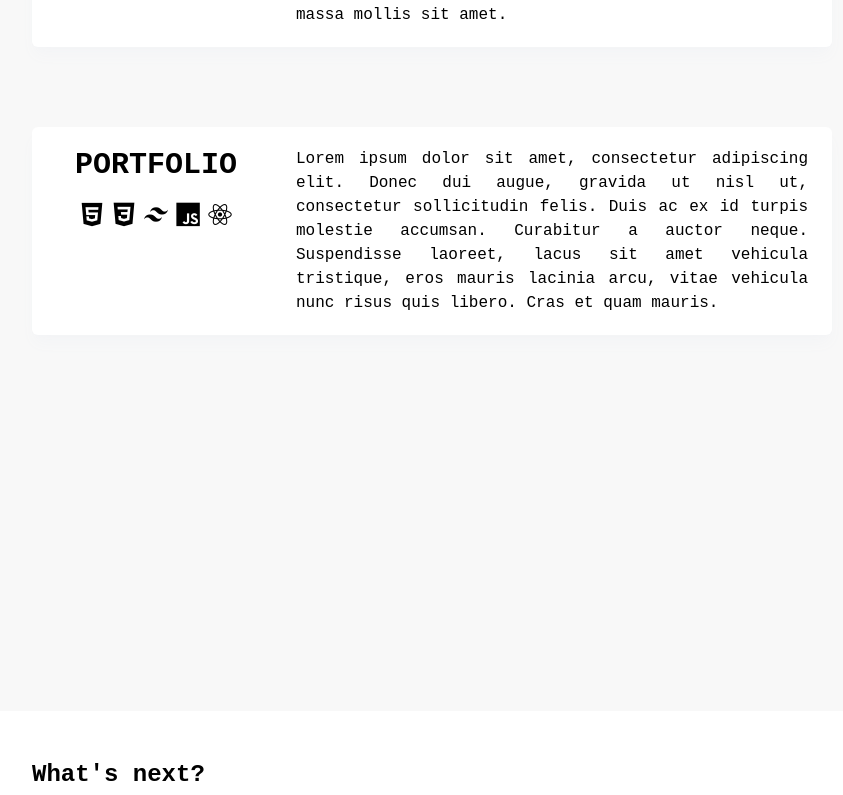
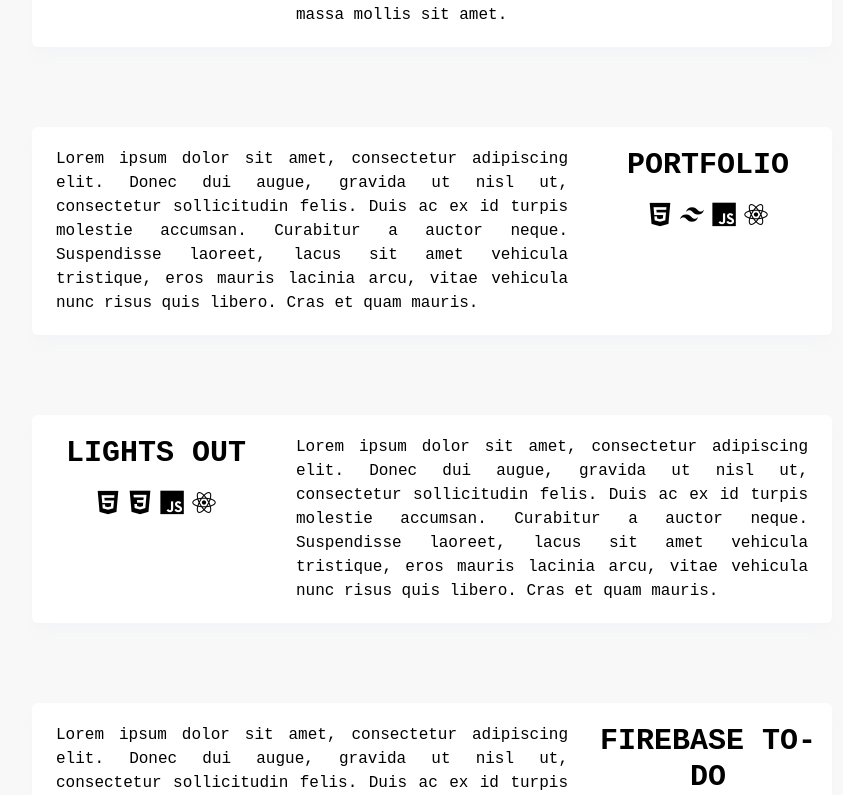
Before and after one commit to zacnation/react-portfolio, a React (Vite) app: page / in a window 1280 px wide. Shown: the part 1765-2560 px from the top of the page, without its empty margins (208-1051 px from the left). Built offline with nearby package versions, Linux system fonts and the light colour scheme.

Commit message:
Add inverted ProjectCard, and dummy projects

```diff
--- /dev/null
+++ b/src/components/ProjectCardInverted.jsx
@@ -0,0 +1,85 @@
+import PropTypes from "prop-types";
+
+export default function ProjectCard(props) {
+  return (
+    <div
+      className={`flex flex-col md:flex-row mb-20 py-5 px-1 rounded-md shadow-lg ${
+        props.darkMode
+          ? "bg-dark-II text-white shadow-very-dark"
+          : "bg-white shadow-gray-100"
+      }`}
+    >
+      <div className="md:flex">
+        <p className="text-justify px-5 font-thin">{props.description}</p>
+        <div>
+          <h2 className="text-3xl mb-4 md:pb-0 md:w-60">{props.title}</h2>
+          <div
+            className={`flex items-center justify-center space-x-2 hidden md:flex ${
+              props.darkMode ? "text-white" : "text-black"
+            }`}
+          >
+            {props.techs.map((item, index) => {
+              return item === "stimulus" ? (
+                <img
+                  src={
+                    props.darkMode
+                      ? "../../dist/stimulus-svgrepo-com.svg"
+                      : "https://www.svgrepo.com/show/354392/stimulus.svg"
+                  }
+                  alt=""
+                  className="w-6 h-6 inline"
+                />
+              ) : (
+                <i
+                  className={`text-2xl devicon-${item}-${
+                    item === "express" ? "original" : "plain"
+                  }`}
+                  key={index}
+                ></i>
+              );
+            })}
+          </div>
+        </div>
+        <div
+          className={`flex items-center justify-center space-x-2 pt-4 md:hidden ${
+            props.darkMode ? "text-white" : "text-black"
+          }`}
+        >
+          {props.techs.map((item, index) => {
+            return item === "stimulus" ? (
+              <img
+                src={
+                  props.darkMode
+                    ? "../../dist/stimulus-svgrepo-com.svg"
+                    : "https://www.svgrepo.com/show/354392/stimulus.svg"
+                }
+                alt=""
+                className="w-6 h-6"
+              />
+            ) : (
+              <i
+                className={`text-2xl devicon-${item}-${
+                  item === "express" ? "original" : "plain"
+                }`}
+                key={index}
+              ></i>
+            );
+          })}
+        </div>
+      </div>
+    </div>
+  );
+}
+
+// src={
+//   props.darkMode
+//     ? "lewagon-logo-white.svg"
+//     : "lewagon-logo-black.svg"
+// }
+
+ProjectCard.propTypes = {
+  darkMode: PropTypes.bool.isRequired,
+  title: PropTypes.string,
+  description: PropTypes.string,
+  techs: PropTypes.array,
+};
--- a/src/components/Projects.jsx
+++ b/src/components/Projects.jsx
@@ -1,5 +1,6 @@
 import PropTypes from "prop-types";
 import ProjectCard from "./ProjectCard";
+import ProjectCardInverted from "./ProjectCardInverted";
 
 export default function About(props) {
   return (
@@ -17,12 +18,43 @@ export default function About(props) {
           description="A Rails prototype of Mind Mission, a mindfulness training game for 9 to 11-year-olds. Sed sagittis felis turpis, vitae accumsan nibh lacinia in. Nulla nec tellus at sapien fringilla consequat. Cras ac ultrices neque. Suspendisse vehicula pretium maximus. Phasellus lorem risus, semper nec mauris et, luctus convallis nisi. Integer vel leo at erat dictum pharetra. Suspendisse efficitur lacus odio, nec porta massa mollis sit amet."
           techs={["ruby", "rails", "javascript", "stimulus"]}
         />
-        <ProjectCard
-          invert={true}
+        <ProjectCardInverted
           darkMode={props.darkMode}
           title="PORTFOLIO"
           description="Lorem ipsum dolor sit amet, consectetur adipiscing elit. Donec dui augue, gravida ut nisl ut, consectetur sollicitudin felis. Duis ac ex id turpis molestie accumsan. Curabitur a auctor neque. Suspendisse laoreet, lacus sit amet vehicula tristique, eros mauris lacinia arcu, vitae vehicula nunc risus quis libero. Cras et quam mauris."
-          techs={["html5", "css3", "tailwindcss", "javascript", "react"]}
+          techs={["html5", "tailwindcss", "javascript", "react"]}
+        />
+        <ProjectCard
+          darkMode={props.darkMode}
+          title="LIGHTS OUT"
+          description="Lorem ipsum dolor sit amet, consectetur adipiscing elit. Donec dui augue, gravida ut nisl ut, consectetur sollicitudin felis. Duis ac ex id turpis molestie accumsan. Curabitur a auctor neque. Suspendisse laoreet, lacus sit amet vehicula tristique, eros mauris lacinia arcu, vitae vehicula nunc risus quis libero. Cras et quam mauris."
+          techs={["html5", "css3", "javascript", "react"]}
+        />
+        <ProjectCardInverted
+          darkMode={props.darkMode}
+          title="FIREBASE TO-DO"
+          description="Lorem ipsum dolor sit amet, consectetur adipiscing elit. Donec dui augue, gravida ut nisl ut, consectetur sollicitudin felis. Duis ac ex id turpis molestie accumsan. Curabitur a auctor neque. Suspendisse laoreet, lacus sit amet vehicula tristique, eros mauris lacinia arcu, vitae vehicula nunc risus quis libero. Cras et quam mauris."
+          techs={["html5", "css3", "javascript", "firebase"]}
+        />
+        <ProjectCard
+          darkMode={props.darkMode}
+          title="YELPCAMP"
+          description="Lorem ipsum dolor sit amet, consectetur adipiscing elit. Donec dui augue, gravida ut nisl ut, consectetur sollicitudin felis. Duis ac ex id turpis molestie accumsan. Curabitur a auctor neque. Suspendisse laoreet, lacus sit amet vehicula tristique, eros mauris lacinia arcu, vitae vehicula nunc risus quis libero. Cras et quam mauris."
+          techs={[
+            "html5",
+            "css3",
+            "bootstrap",
+            "javascript",
+            "mongodb",
+            "express",
+            "nodejs",
+          ]}
+        />
+        <ProjectCardInverted
+          darkMode={props.darkMode}
+          title="AIRBNB"
+          description="Lorem ipsum dolor sit amet, consectetur adipiscing elit. Donec dui augue, gravida ut nisl ut, consectetur sollicitudin felis. Duis ac ex id turpis molestie accumsan. Curabitur a auctor neque. Suspendisse laoreet, lacus sit amet vehicula tristique, eros mauris lacinia arcu, vitae vehicula nunc risus quis libero. Cras et quam mauris."
+          techs={["html5", "css3", "bootstrap", "javascript", "ruby", "rails"]}
         />
       </div>
     </section>
```
